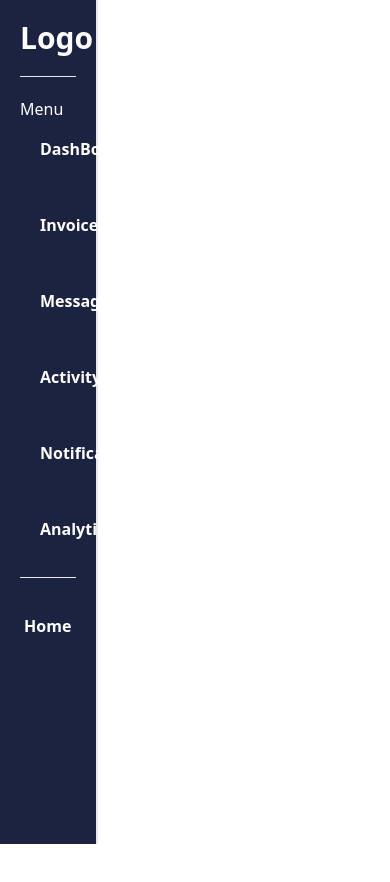
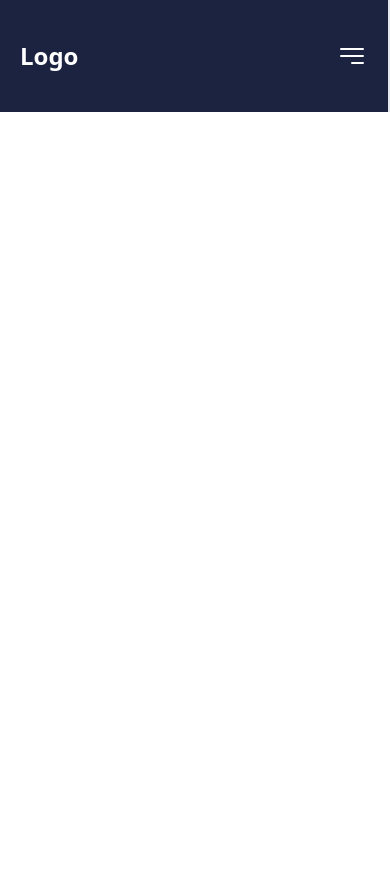
Before and after one commit to Mdforidulislam/winbdClient, a React (Vite) app: page /adminDashboard in a window 390 px wide. Shown: the top 882 px of the page. Before the commit the page ends 844 px from the top, so only its background shows below. Built offline with nearby package versions, Linux system fonts and the light colour scheme.

Commit message:
DashNav responsive done

```diff
--- a/src/Components/Shared/DashNav/DashNav.jsx
+++ b/src/Components/Shared/DashNav/DashNav.jsx
@@ -1,24 +1,46 @@
 import { NavLink } from "react-router-dom";
 import { MdOutlineDashboardCustomize } from "react-icons/md";
+import scrollToTop from "./ScrollToTop";
+import MenuClose from "../../SvgIcons/MenuClose";
+import MenuOpen from "../../SvgIcons/MenuOpen";
+import { useState } from "react";
 
 const DashNav = () => {
+    const [open, setOpen] = useState(false);
+
     return (
-        <div className="w-1/4 min-h-screen p-5 bg-[#1C2340] text-white border-r-2  ">
-            <div className="text-center text-3xl font-bold mb-5">
-                <h1>Logo</h1>
+        <div className="w-full md:w-1/4 md:min-h-screen p-5 bg-[#1C2340] text-white border-r-2  ">
+            <div className="z-50 py-5 w-full md:w-auto flex justify-between">
+                <NavLink
+                    className="flex gap-2.5 items-center"
+                    onClick={scrollToTop}
+                    to="/"
+                >
+                    <h3
+                        onClick={scrollToTop}
+                        className="text-2xl md:text-3xl text-white font-semibold cursor-pointer"
+                    >
+                        Logo
+                    </h3>
+                </NavLink>
 
+                <div className="md:hidden" onClick={() => setOpen(!open)}>
+                    {open ? <MenuClose /> : <MenuOpen />}
+                </div>
             </div>
 
-            <hr className="mb-5" />
+            <hr className="mb-5 hidden md:flex" />
 
 
 
-            <h1 className="font-medium">Menu</h1>
-            <ul className=" menu space-y-5    ">
+            <h1 className="font-medium hidden md:flex">Menu</h1>
+
+
+            <ul className=" hidden md:flex flex-col menu space-y-5    ">
 
 
                 <li className=" ">
-                    <NavLink to={'/adminDashboard/MyDashboard'}>
+                    <NavLink to={'/adminDashboard/MyDashboard'} onClick={scrollToTop}>
                         <div className="flex gap-2  font-bold hover:bg-blue-700 py-4  px-3 rounded-3xl">
                             <MdOutlineDashboardCustomize className="text-2xl font-semibold" />
                             <h1> DashBoard </h1>
@@ -26,7 +48,7 @@ const DashNav = () => {
                     </NavLink>
                 </li>
                 <li className=" ">
-                    <NavLink to={''}>
+                    <NavLink to={''} onClick={scrollToTop}>
                         <div className="flex gap-2  font-bold hover:bg-blue-700 py-4  px-3 rounded-3xl ">
                             <MdOutlineDashboardCustomize className="text-2xl font-semibold" />
                             <h1> Invoice </h1>
@@ -34,7 +56,7 @@ const DashNav = () => {
                     </NavLink>
                 </li>
                 <li className=" ">
-                    <NavLink to={''}>
+                    <NavLink to={''} onClick={scrollToTop}>
                         <div className="flex gap-2  font-bold hover:bg-blue-700 py-4  px-3 rounded-3xl ">
                             <MdOutlineDashboardCustomize className="text-2xl font-semibold" />
                             <h1> Message </h1>
@@ -42,7 +64,7 @@ const DashNav = () => {
                     </NavLink>
                 </li>
                 <li className=" ">
-                    <NavLink to={''}>
+                    <NavLink to={''} onClick={scrollToTop}>
                         <div className="flex gap-2  font-bold  hover:bg-blue-700 py-4  px-3 rounded-3xl">
                             <MdOutlineDashboardCustomize className="text-2xl font-semibold" />
                             <h1> Activity </h1>
@@ -50,7 +72,7 @@ const DashNav = () => {
                     </NavLink>
                 </li>
                 <li className=" ">
-                    <NavLink to={''}>
+                    <NavLink to={''} onClick={scrollToTop}>
                         <div className="flex items-center gap-2  font-bold hover:bg-blue-700 py-4  px-3 rounded-3xl ">
                             <MdOutlineDashboardCustomize className="text-2xl font-semibold" />
                             <h1> Notifications </h1>
@@ -58,7 +80,7 @@ const DashNav = () => {
                     </NavLink>
                 </li>
                 <li className=" ">
-                    <NavLink to={''}>
+                    <NavLink to={''} onClick={scrollToTop}>
                         <div className="flex gap-2  font-bold hover:bg-blue-700 py-4  px-3 rounded-3xl ">
                             <MdOutlineDashboardCustomize className="text-2xl font-semibold" />
                             <h1> Analytics </h1>
@@ -69,7 +91,7 @@ const DashNav = () => {
                 <hr className="" />
 
                 <li className=" ">
-                    <NavLink to={'/'}>
+                    <NavLink to={'/'} onClick={scrollToTop}>
                         <div className="flex gap-2 justify-center items-center font-bold hover:bg-blue-700 py-4  px-3 rounded-3xl ">
 
                             <h1>Home</h1>
@@ -80,6 +102,62 @@ const DashNav = () => {
 
             </ul>
 
+            {/* mobile resposive */}
+            <ul
+                className={`bg-[#1C2340]  backdrop-blur-3xl md:hidden absolute w-full h-screen top-[72px] py-4 px-5 duration-500 ${open ? "left-0" : "-left-full"
+                    }`}
+            >
+                <li className=" ">
+                    <NavLink to={'/adminDashboard/MyDashboard'} onClick={scrollToTop}>
+                        <div className="flex gap-2  font-bold hover:bg-blue-700 py-4  px-3 rounded-3xl">
+                            <MdOutlineDashboardCustomize className="text-2xl font-semibold" />
+                            <h1> DashBoard </h1>
+                        </div>
+                    </NavLink>
+                </li>
+                <li className=" ">
+                    <NavLink to={''} onClick={scrollToTop}>
+                        <div className="flex gap-2  font-bold hover:bg-blue-700 py-4  px-3 rounded-3xl ">
+                            <MdOutlineDashboardCustomize className="text-2xl font-semibold" />
+                            <h1> Invoice </h1>
+                        </div>
+                    </NavLink>
+                </li>
+                <li className=" ">
+                    <NavLink to={''} onClick={scrollToTop}>
+                        <div className="flex gap-2  font-bold hover:bg-blue-700 py-4  px-3 rounded-3xl ">
+                            <MdOutlineDashboardCustomize className="text-2xl font-semibold" />
+                            <h1> Message </h1>
+                        </div>
+                    </NavLink>
+                </li>
+                <li className=" ">
+                    <NavLink to={''} onClick={scrollToTop}>
+                        <div className="flex gap-2  font-bold  hover:bg-blue-700 py-4  px-3 rounded-3xl">
+                            <MdOutlineDashboardCustomize className="text-2xl font-semibold" />
+                            <h1> Activity </h1>
+                        </div>
+                    </NavLink>
+                </li>
+                <li className=" ">
+                    <NavLink to={''} onClick={scrollToTop}>
+                        <div className="flex items-center gap-2  font-bold hover:bg-blue-700 py-4  px-3 rounded-3xl ">
+                            <MdOutlineDashboardCustomize className="text-2xl font-semibold" />
+                            <h1> Notifications </h1>
+                        </div>
+                    </NavLink>
+                </li>
+                <li className=" ">
+                    <NavLink to={''} onClick={scrollToTop}>
+                        <div className="flex gap-2  font-bold hover:bg-blue-700 py-4  px-3 rounded-3xl ">
+                            <MdOutlineDashboardCustomize className="text-2xl font-semibold" />
+                            <h1> Analytics </h1>
+                        </div>
+                    </NavLink>
+                </li>
+
+            </ul>
+
         </div>
     );
 };
--- /dev/null
+++ b/src/Components/Shared/DashNav/ScrollToTop.js
@@ -0,0 +1,8 @@
+const scrollToTop = () => {
+  window.scrollTo({
+    top: 0,
+    behavior: "smooth",
+  });
+};
+
+export default scrollToTop;
--- /dev/null
+++ b/src/Components/SvgIcons/MenuClose.jsx
@@ -0,0 +1,20 @@
+const MenuClose = () => {
+    return (
+        <svg
+            xmlns="http://www.w3.org/2000/svg"
+            fill="none"
+            viewBox="0 0 24 24"
+            strokeWidth={1.5}
+            stroke="currentColor"
+            className="w-8 h-8"
+        >
+            <path
+                strokeLinecap="round"
+                strokeLinejoin="round"
+                d="M6 18 18 6M6 6l12 12"
+            />
+        </svg>
+    );
+};
+
+export default MenuClose;
--- /dev/null
+++ b/src/Components/SvgIcons/MenuOpen.jsx
@@ -0,0 +1,20 @@
+const MenuOpen = () => {
+    return (
+        <svg
+            xmlns="http://www.w3.org/2000/svg"
+            fill="none"
+            viewBox="0 0 24 24"
+            strokeWidth={1.5}
+            stroke="currentColor"
+            className="w-8 h-8"
+        >
+            <path
+                strokeLinecap="round"
+                strokeLinejoin="round"
+                d="M3.75 6.75h16.5M3.75 12h16.5M12 17.25h8.25"
+            />
+        </svg>
+    );
+};
+
+export default MenuOpen;
--- a/src/DashBoard/AdminDashBoard/AdminDashBoard.jsx
+++ b/src/DashBoard/AdminDashBoard/AdminDashBoard.jsx
@@ -3,12 +3,12 @@ import DashNav from "../../Components/Shared/DashNav/DashNav";
 
 const AdminDashboard = () => {
     return (
-        <div className="relative w-full h-[400px] ">
-            <div className=" flex justify-center items-center  ">
+        <div className="relative w-full md:h-[400px] ">
+            <div className=" md:flex justify-center items-center  ">
 
 
                 <DashNav />
-                <div className="w-3/4 ">
+                <div className="w-full md:w-3/4 ">
                     <Outlet></Outlet>
 
                 </div>
```
Also changed, not shown: src/assets/drop-down-icon.svg (added).
